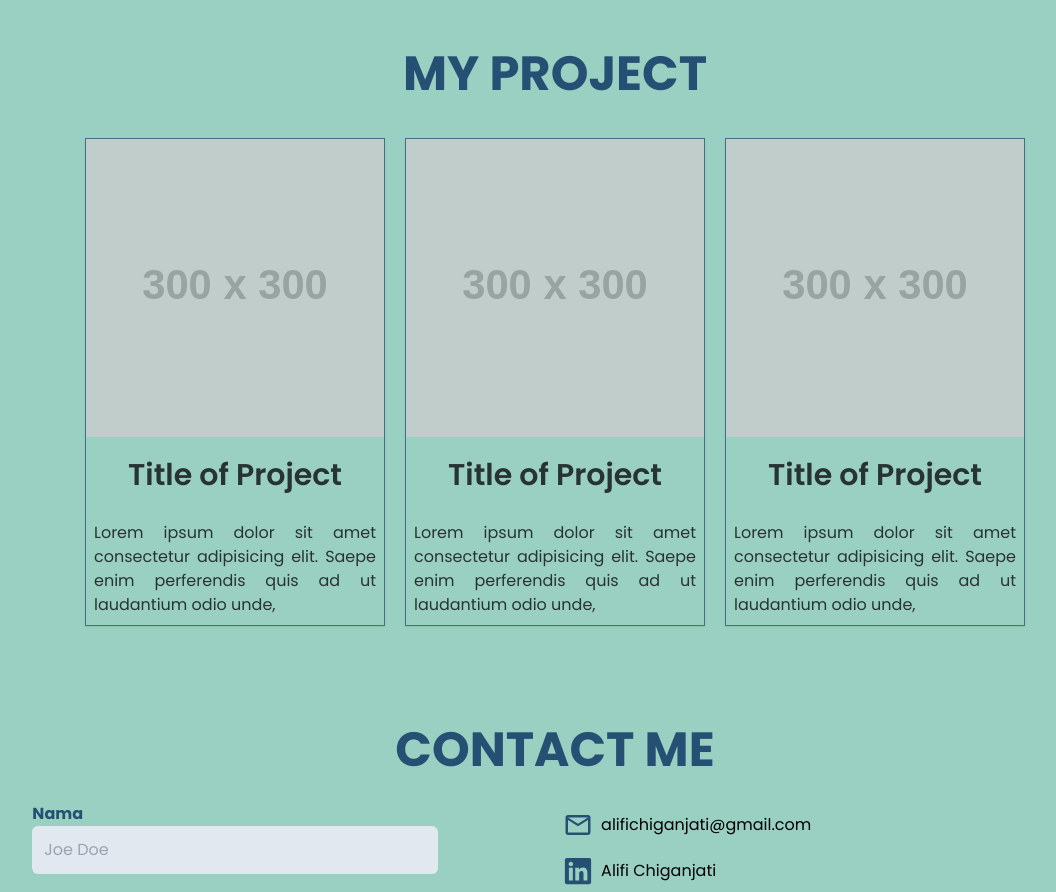
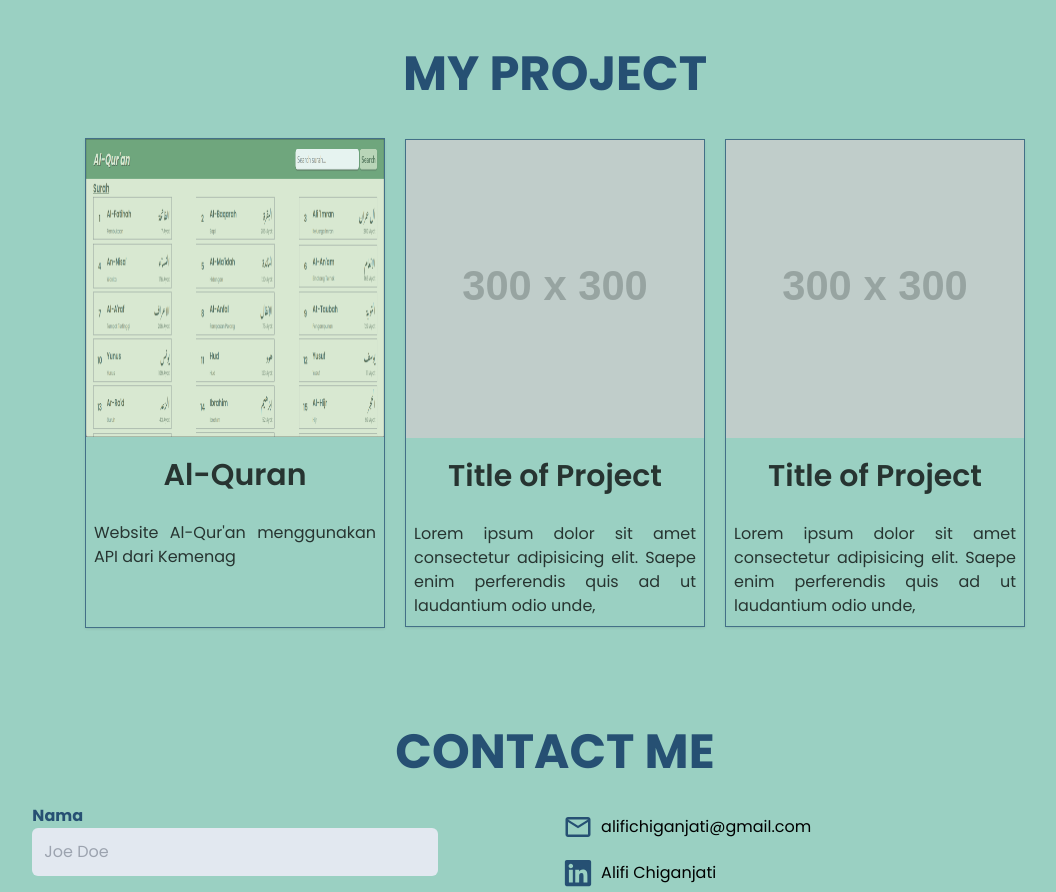
Before and after one commit to AlifiChiganjati/alifichiganjati.github.io, a React (Vite) app: page / in a window 1280 px wide. Shown: the part 1160-2052 px from the top of the page, without its empty margins (85-1141 px from the left). Built offline with nearby package versions, Linux system fonts and the light colour scheme.

Commit message:
feat: add project web quran

```diff
--- a/src/pages/projectspage.jsx
+++ b/src/pages/projectspage.jsx
@@ -1,6 +1,7 @@
 import { useEffect } from "react";
 import AOS from "aos";
 import "aos/dist/aos.css";
+import AlquranWeb from "../assets/Image/alquran-web.png";
 
 const ProjectPage = () => {
   useEffect(() => {
@@ -36,18 +37,26 @@ const ProjectPage = () => {
         data-aos-anchor-placement="top-center"
         className="mt-5 flex flex-wrap items-center justify-center gap-5 "
       >
-        <div className="flex h-auto w-[300px] cursor-pointer flex-col items-center justify-center gap-5 border border-primary opacity-75 shadow hover:opacity-100 active:opacity-100 dark:border-light">
-          <div className="">
-            <img src="https://placehold.co/300x300" alt="Image of project" />
+        <a
+          href="https://alifichiganjati.github.io/al-quran/"
+          target="_blank"
+          className="flex h-[490px] w-[300px] cursor-pointer flex-col items-center justify-start gap-5 border border-primary opacity-75 shadow hover:opacity-100 active:opacity-100 dark:border-light"
+          rel="noreferrer"
+        >
+          <div className="h-[298px] w-[298px] bg-cover">
+            <img
+              src={AlquranWeb}
+              alt="Image of project"
+              className="h-full w-full"
+            />
           </div>
           <h4 className="px-2  text-xl font-semibold dark:text-light md:text-2xl lg:text-3xl">
-            Title of Project
+            Al-Quran
           </h4>
           <p className="p-2 text-justify  dark:text-dark-text-primary">
-            Lorem ipsum dolor sit amet consectetur adipisicing elit. Saepe enim
-            perferendis quis ad ut laudantium odio unde,
+            Website Al-Qur'an menggunakan API dari Kemenag
           </p>
-        </div>
+        </a>
         <div className="flex h-auto w-[300px] cursor-pointer flex-col items-center justify-center gap-5 border border-primary opacity-75 shadow hover:opacity-100 active:opacity-100 dark:border-light">
           <div className="">
             <img src="https://placehold.co/300x300" alt="Image of project" />
```
Also changed, not shown: src/assets/Image/alquran-web.png (added).
